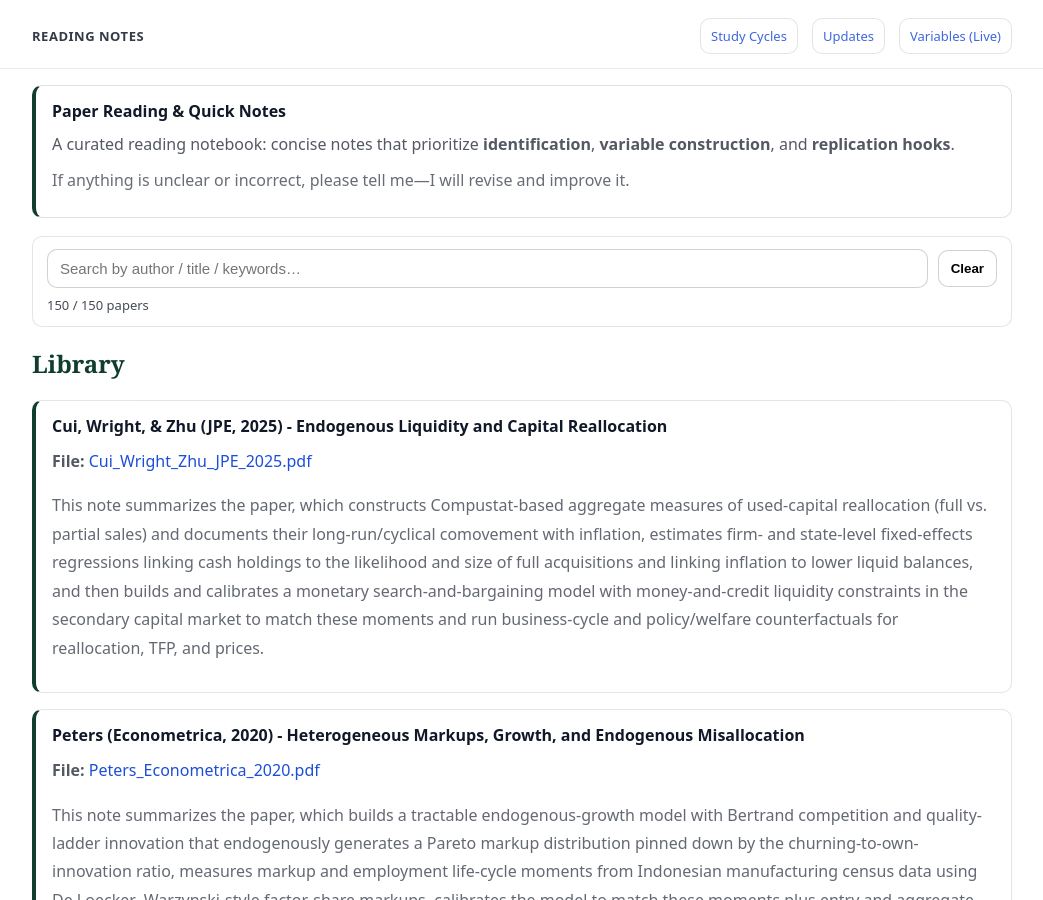
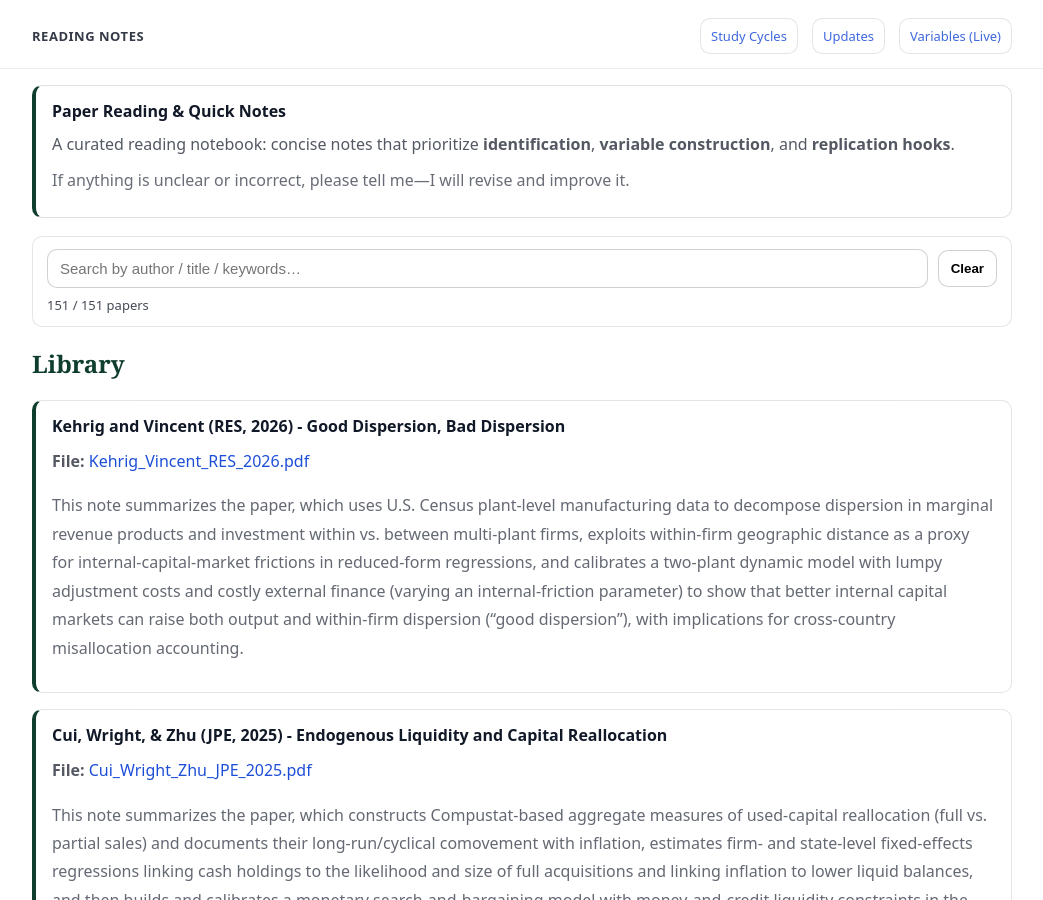
Before and after one commit to yaxinzn/study-archive, a Jekyll site: the page built from reading/index.md, in a window 1280 px wide and 900 px high. Shown: the whole window, without its empty margins (118-1161 px from the left). Built offline with Jekyll 4.4.1, drawn with Linux system fonts in a browser that asks for light colours.

Commit message:
Reading: add/update Kehrig_Vincent_RES_2026.pdf

```diff
--- a/_data/reading.yml
+++ b/_data/reading.yml
@@ -1,3 +1,7 @@
+- title: "Kehrig and Vincent (RES, 2026) - Good Dispersion, Bad Dispersion"
+  file: "Kehrig_Vincent_RES_2026.pdf"
+  desc: "This note summarizes the paper, which uses U.S. Census plant-level manufacturing data to decompose dispersion in marginal revenue products and investment within vs. between multi-plant firms, exploits within-firm geographic distance as a proxy for internal-capital-market frictions in reduced-form regressions, and calibrates a two-plant dynamic model with lumpy adjustment costs and costly external finance (varying an internal-friction parameter) to show that better internal capital markets can raise both output and within-firm dispersion (“good dispersion”), with implications for cross-country misallocation accounting."
+
 - title: "Cui, Wright, & Zhu (JPE, 2025) - Endogenous Liquidity and Capital Reallocation"
   file: "Cui_Wright_Zhu_JPE_2025.pdf"
   desc: "This note summarizes the paper, which constructs Compustat-based aggregate measures of used-capital reallocation (full vs. partial sales) and documents their long-run/cyclical comovement with inflation, estimates firm- and state-level fixed-effects regressions linking cash holdings to the likelihood and size of full acquisitions and linking inflation to lower liquid balances, and then builds and calibrates a monetary search-and-bargaining model with money-and-credit liquidity constraints in the secondary capital market to match these moments and run business-cycle and policy/welfare counterfactuals for reallocation, TFP, and prices."
```
Also changed, not shown: 1 other file.
